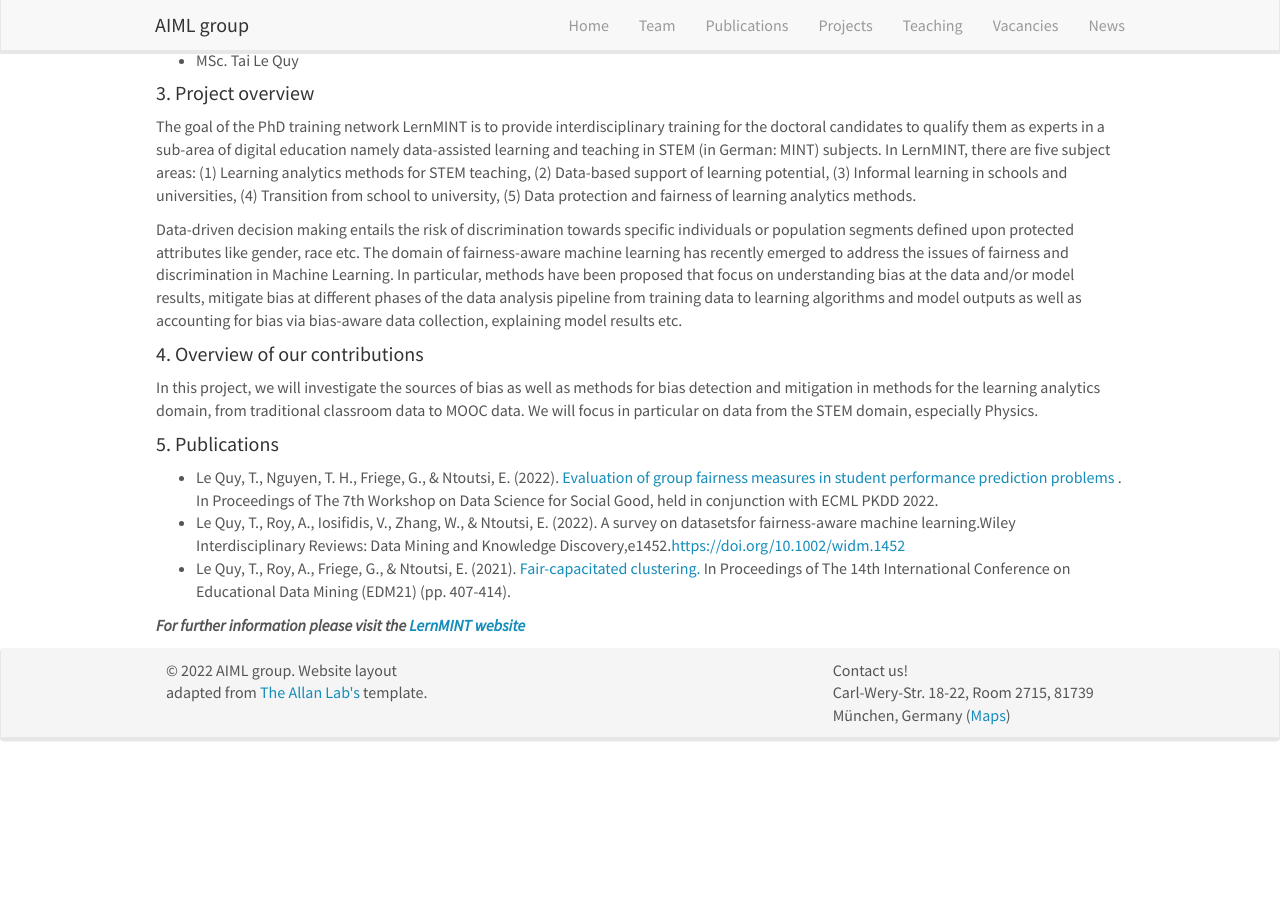
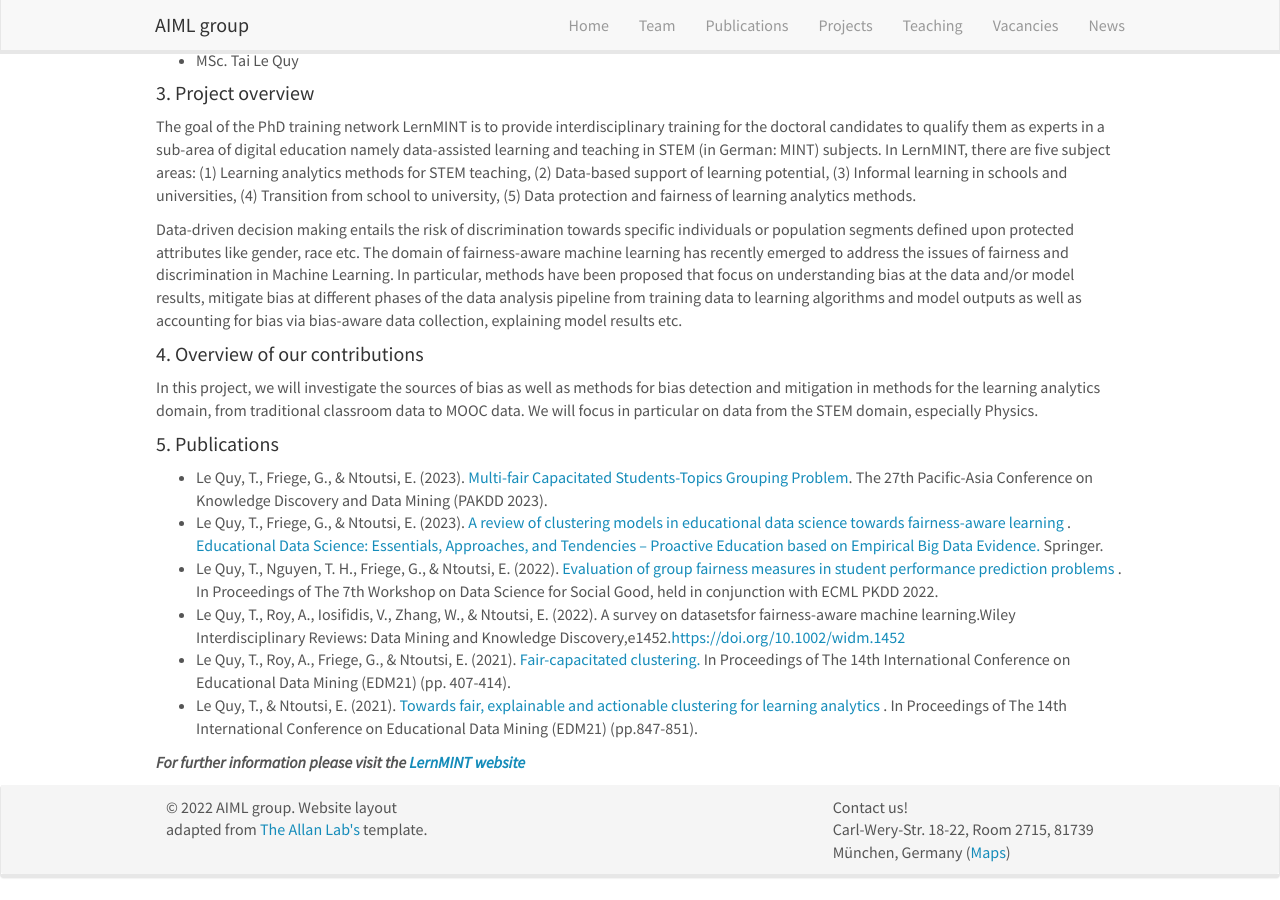
Before and after one commit to AIML-research/AIML-research.github.io, a Jekyll site: the page built from _pages/lernmint.md, in a window 1280 px wide and 900 px high, scrolled down 509 px. Built offline with Jekyll 4.4.1, drawn with Linux system fonts in a browser that asks for light colours; nearby versions of some CDN libraries; before the commit the page ends 1272 px from its top, so only the background shows below that.

Commit message:
Update lernmint.md

```diff
--- a/_pages/lernmint.md
+++ b/_pages/lernmint.md
@@ -34,8 +34,11 @@ Data-driven decision making entails the risk of discrimination towards specific
 In this project, we will investigate the sources of bias as well as methods for bias detection and mitigation in methods for the learning analytics domain, from traditional classroom data to MOOC data. We will focus in particular on data from the STEM domain, especially Physics.
 
 #### 5. Publications
-- Le Quy, T., Nguyen, T. H., Friege, G., & Ntoutsi, E. (2022). <a href ="https://arxiv.org/abs/2208.10625">Evaluation of group fairness measures in student performance prediction problems </a>. In Proceedings of The 7th Workshop on Data Science for Social Good, held in conjunction with ECML PKDD 2022.
+- Le Quy, T., Friege, G., & Ntoutsi, E. (2023). <a href ="https://arxiv.org/abs/2206.09895">Multi-fair Capacitated Students-Topics Grouping Problem</a>. The 27th Pacific-Asia Conference on Knowledge Discovery and Data Mining (PAKDD 2023).
+- Le Quy, T., Friege, G., & Ntoutsi, E. (2023). <a href = "https://arxiv.org/abs/2301.03421"> A review of clustering models in educational data science towards fairness-aware learning </a>. <a href="https://link.springer.com/book/9789819900251"> Educational Data Science: Essentials, Approaches, and Tendencies – Proactive Education based on Empirical Big Data Evidence.</a> Springer.
+- Le Quy, T., Nguyen, T. H., Friege, G., & Ntoutsi, E. (2022). <a href ="https://doi.org/10.1007/978-3-031-23618-1_8">Evaluation of group fairness measures in student performance prediction problems </a>. In Proceedings of The 7th Workshop on Data Science for Social Good, held in conjunction with ECML PKDD 2022.
 - Le Quy, T., Roy, A., Iosifidis, V., Zhang, W., & Ntoutsi, E. (2022). A survey on datasetsfor fairness-aware machine learning.Wiley Interdisciplinary Reviews: Data Mining and Knowledge Discovery,e1452.<a href = "https://doi.org/10.1002/widm.1452">https://doi.org/10.1002/widm.1452 </a>
 - Le Quy, T., Roy, A., Friege, G., & Ntoutsi, E. (2021). <a href ="https://educationaldatamining.org/EDM2021/virtual/static/pdf/EDM21_paper_184.pdf">Fair-capacitated clustering. </a> In Proceedings of The 14th International Conference on Educational Data Mining (EDM21) (pp. 407-414).
+- Le Quy, T., & Ntoutsi, E. (2021). <a href ="https://educationaldatamining.org/EDM2021/virtual/static/pdf/EDM21_paper_270.pdf">Towards fair, explainable and actionable clustering for learning analytics </a>. In Proceedings of The 14th International Conference on Educational Data Mining (EDM21) (pp.847-851).
 
 <b><i>For further information please visit the <a href ="https://lernmint.org/">LernMINT website</a></i></b>
```
